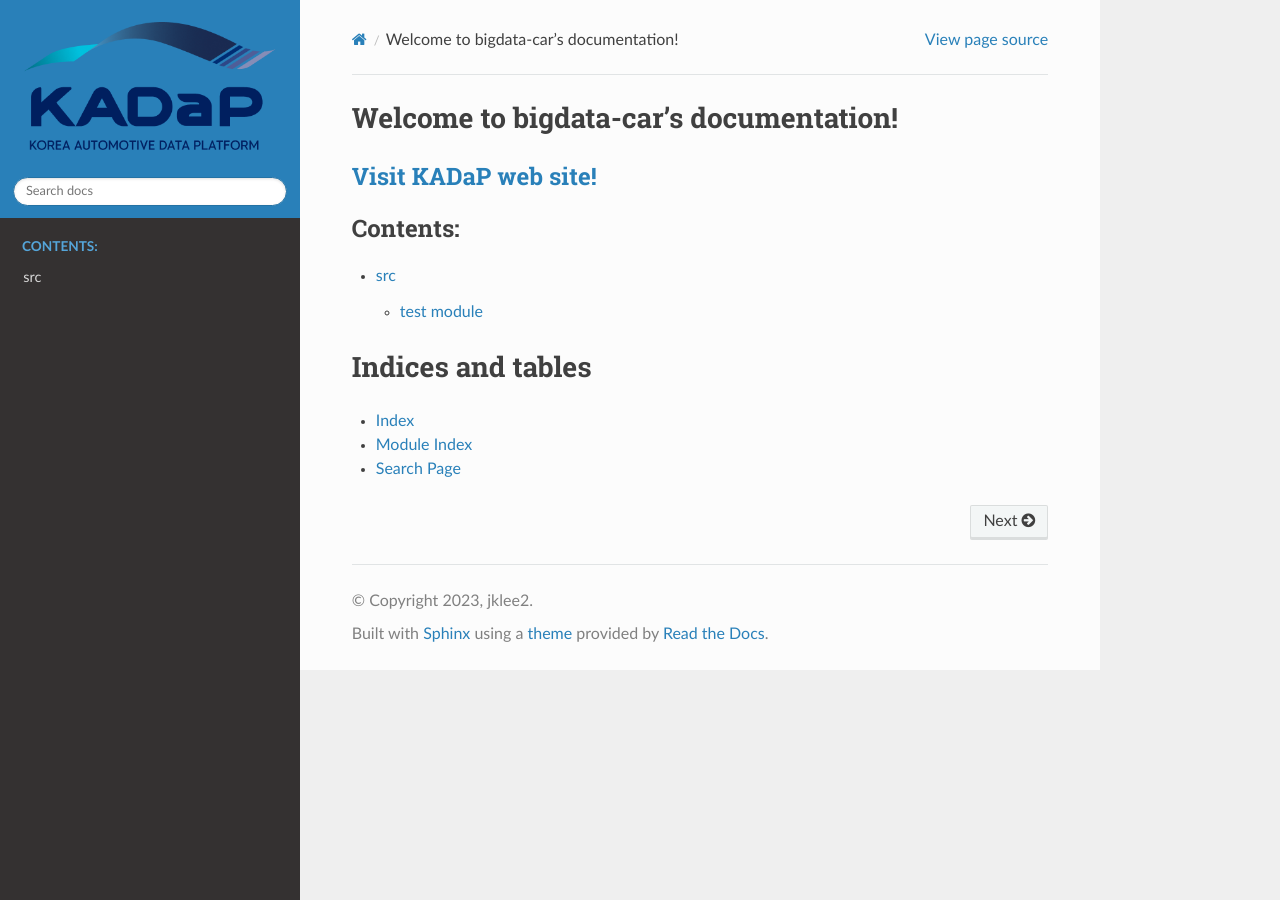
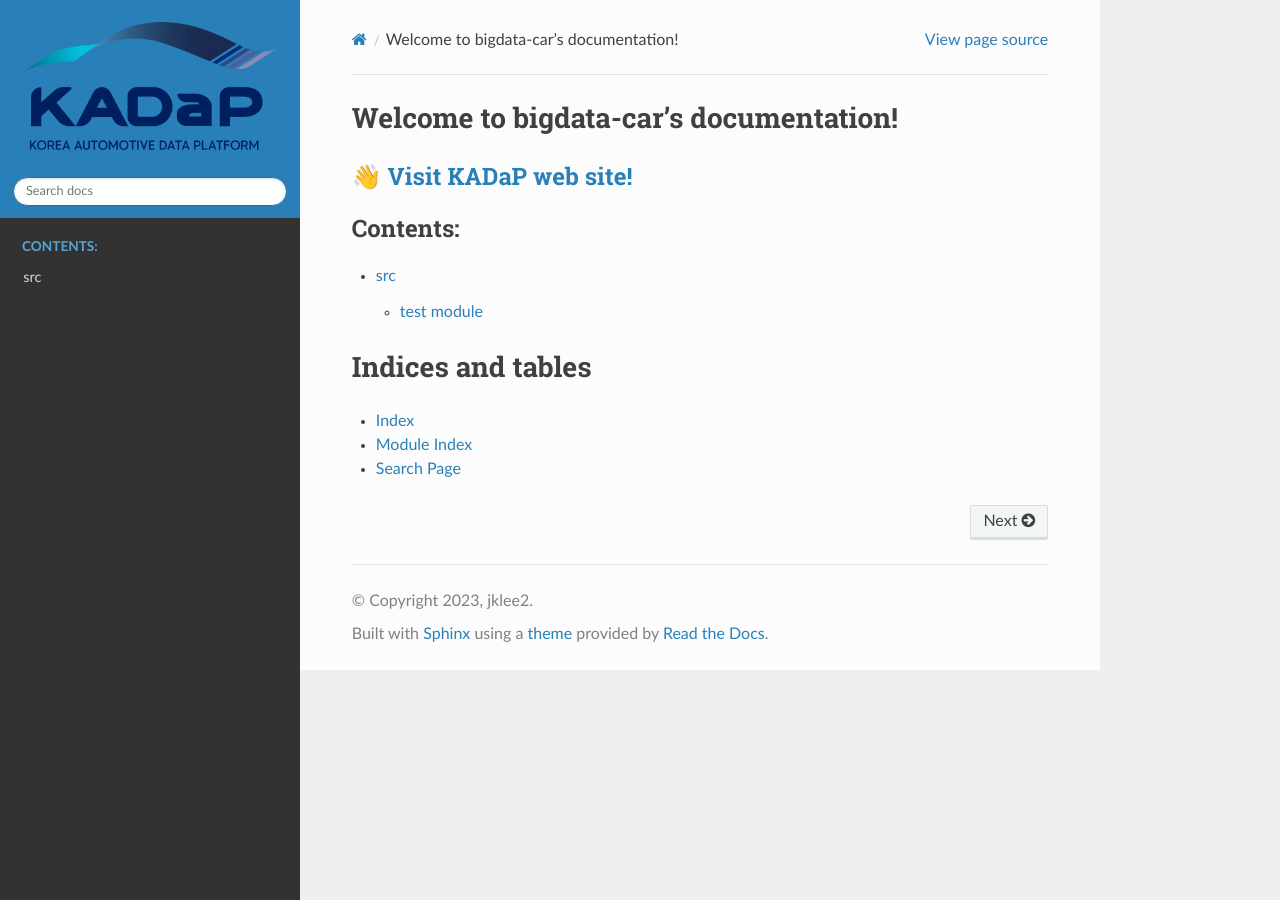
Before and after one commit to bigdata-car/sphinx, a Sphinx documentation site: the page built from docs/source/index.rst, in a window 1280 px wide. Built offline with Sphinx 7.4.7 and the Read the Docs theme 2.0.0, drawn with Linux system fonts in a browser that asks for light colours.

Commit message:
change hyperlink

```diff
--- a/docs/source/index.rst
+++ b/docs/source/index.rst
@@ -6,8 +6,8 @@
 Welcome to bigdata-car's documentation!
 =======================================
 
-`Visit KADaP web site! <https://bigdata-car.kr/door/index.html>`_
-------------------------------------------------------------------
+`👋 Visit KADaP web site! <https://bigdata-car.kr/door/index.html>`_
+---------------------------------------------------------------------
 
 .. toctree::
    :maxdepth: 2
```
Also changed, not shown: 5 other files.
